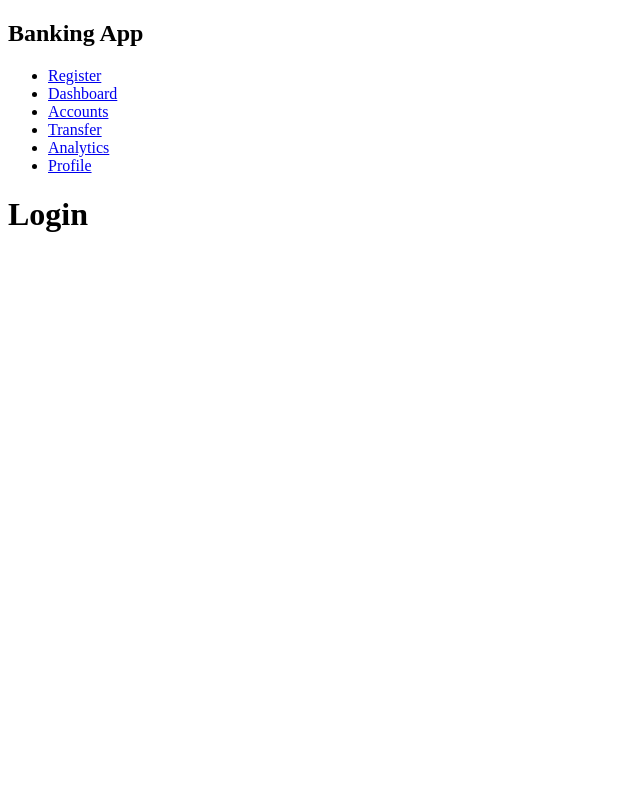
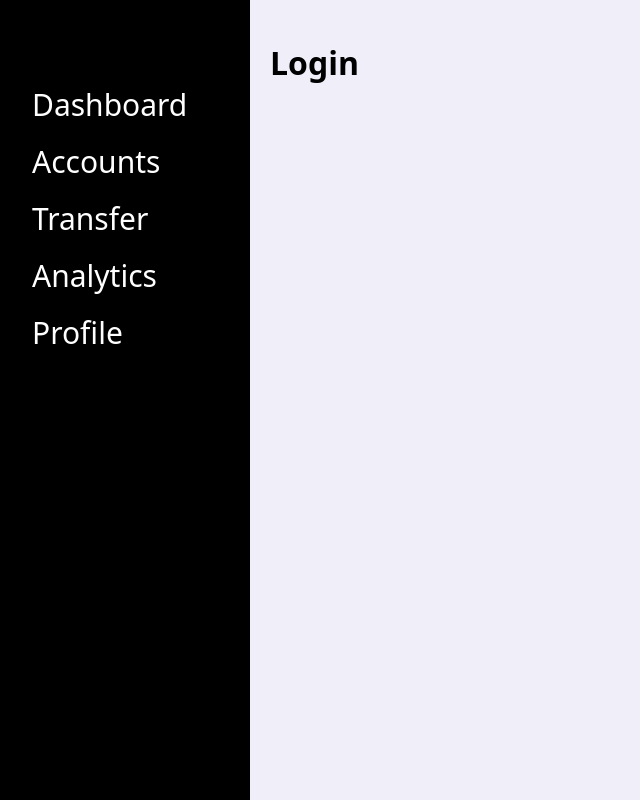
Before and after one commit to Aveyi/banking-app, a React (Vite) app in the folder frontend/: page / in a window 1280 px wide. Shown: the whole page, without its empty margins (0-640 px from the left). Built offline with nearby package versions, Linux system fonts and the light colour scheme.

Commit message:
added styles for sidebar and app layout

```diff
--- a/frontend/src/App.jsx
+++ b/frontend/src/App.jsx
@@ -1,13 +1,13 @@
 import { useState } from 'react'
 import Router from './router/router'
 import Navbar from './components/Navbar';
+import Layout from './components/Layout';
 
 function App() {
   return (
-    <>
-      <Navbar />
-      <Router />
-    </>
+      <Layout>
+        <Router />
+      </Layout>
   );
 }
 
--- /dev/null
+++ b/frontend/src/components/Layout.jsx
@@ -0,0 +1,14 @@
+import Navbar from "./Navbar";
+
+function Layout({children}) {
+    return(
+        <div className="app-layout">
+            <Navbar />
+            <main className="app-content">
+                {children}
+            </main>
+        </div>
+    );
+}
+
+export default Layout;
--- a/frontend/src/components/Navbar.jsx
+++ b/frontend/src/components/Navbar.jsx
@@ -1,19 +1,18 @@
-import { Link } from "react-router-dom";
+import { NavLink } from "react-router-dom";
 
 function Navbar() {
   return (
-    <nav>
-      <h2>Banking App</h2>
-
-      <ul>
-        <li><Link to="/register">Register</Link></li>
-        <li><Link to="/dashboard">Dashboard</Link></li>
-        <li><Link to="/accounts">Accounts</Link></li>
-        <li><Link to="/transfer">Transfer</Link></li>
-        <li><Link to="/analytics">Analytics</Link></li>
-        <li><Link to="/profile">Profile</Link></li>
-      </ul>
-    </nav>
+    <div className="sidenav">
+      <nav>
+            <ul>
+              <li><NavLink to="/dashboard">Dashboard</NavLink></li>
+              <li><NavLink to="/accounts">Accounts</NavLink></li>
+              <li><NavLink to="/transfer">Transfer</NavLink></li>
+              <li><NavLink to="/analytics">Analytics</NavLink></li>
+              <li><NavLink to="/profile">Profile</NavLink></li>
+            </ul>
+      </nav>
+    </div>
   );
 }
 
--- a/frontend/src/main.jsx
+++ b/frontend/src/main.jsx
@@ -1,6 +1,7 @@
 import { StrictMode } from 'react'
 import { createRoot } from 'react-dom/client'
 import { BrowserRouter } from "react-router-dom";
+import "./styles/main.css"
 import App from './App.jsx'
 
 createRoot(document.getElementById('root')).render(
--- /dev/null
+++ b/frontend/src/styles/main.css
@@ -0,0 +1,57 @@
+body {
+    background-color: rgba(239,238,249,1);
+    font-family: system-ui, Avenir, Helvetica, Arial, sans-serif;
+    margin: 0;
+}
+
+/* Навигационное меню */
+
+.sidenav {
+    height: 100%;
+    width: 250px;
+    position: fixed;
+    top: 0;
+    left: 0;
+    padding-top: 60px;
+    background-color: rgb(0, 0, 0);
+    overflow-x: hidden;
+    z-index: 1;
+}
+
+.sidenav a {
+    padding: 8px 8px 8px 32px;
+    text-decoration: none;
+    font-size: 30px;
+    display: block;
+    align-items: center;
+    color:white;
+    cursor: pointer;
+    transition: all 0.25s ease;
+}
+
+.sidenav ul {
+    list-style-type: none;
+    padding-left: 0;
+}
+
+.sidenav a.active {
+    color: goldenrod;
+}
+
+.sidenav a:hover {
+    transform: translateX(4px);
+}
+
+/* Основной контейнер */
+
+.app-layout {
+    display: flex;
+    height: 100vh;
+}
+
+.app-content {
+  flex: 1;
+  padding: 20px;
+  overflow-y: auto;
+  margin-left: 250px;
+}
```
